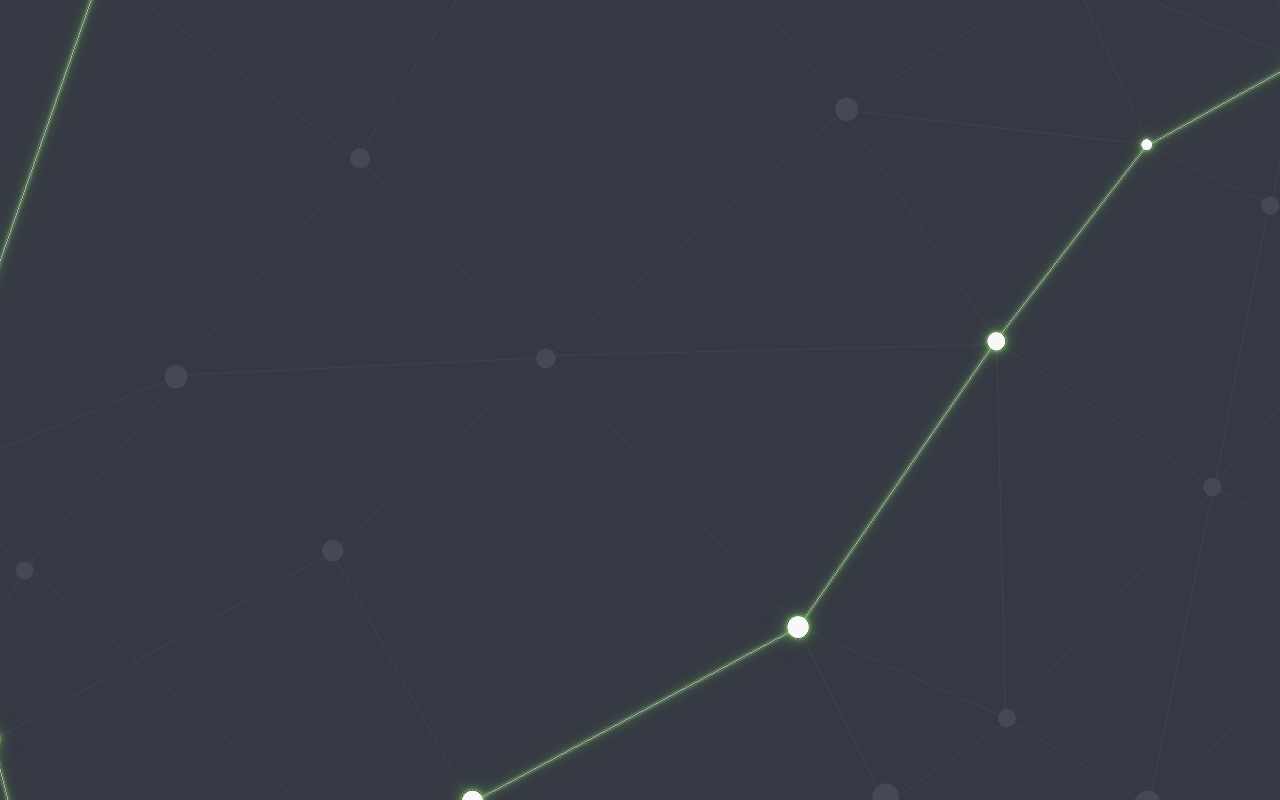
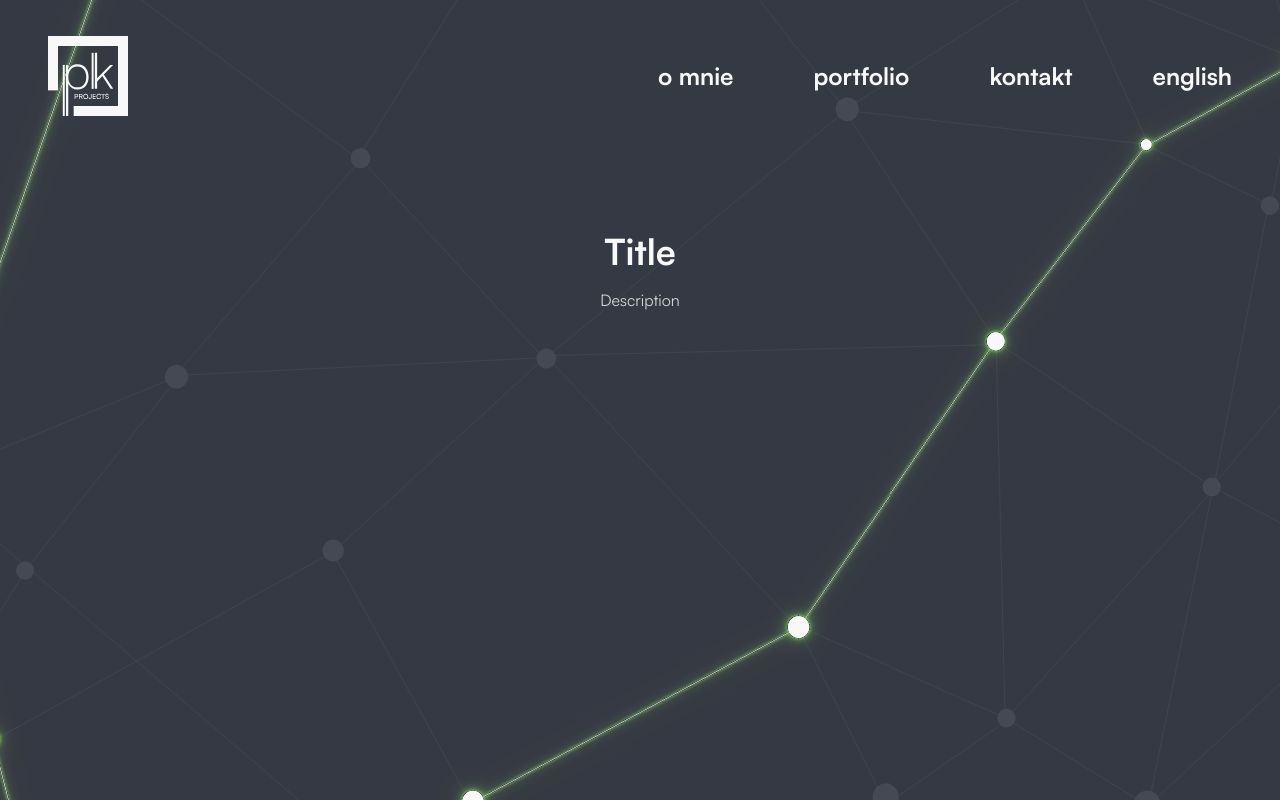
Before and after one commit to pkl1mek/pk-portfolio, a Next.js app: page / in a window 1280 px wide. Shown: the top 800 px of the page. Built offline with nearby package versions, Linux system fonts and the light colour scheme.

Commit message:
Added Header - preparation for the further implementation

```diff
--- a/postcss.config.js
+++ b/postcss.config.js
@@ -1,7 +1,7 @@
 /** @type {import('postcss-load-config').Config} */
 module.exports = {
   plugins: {
-    tailwindcss: {}, // <-- WRACAMY DO TEJ WERSJI (bez '@' i '/postcss')
+    tailwindcss: {},
     autoprefixer: {},
   },
 }
--- a/src/app/layout.tsx
+++ b/src/app/layout.tsx
@@ -1,33 +1,32 @@
-import type { Metadata } from 'next'
-import localFont from 'next/font/local'
-import './globals.css'
+import type { Metadata } from 'next';
+import localFont from 'next/font/local';
+import Header from '@/components/Header';
+import './globals.css';
 
 const satoshi = localFont({
-  src: '../fonts/Satoshi-Variable.woff2', // Dwie kropki na początku są kluczowe
+  src: '../fonts/Satoshi-Variable.woff2',
   variable: '--font-satoshi',
   display: 'swap',
-})
+});
 
 export const metadata: Metadata = {
   title: 'Pk Projects',
   description: 'Moje portfolio stworzone w Next.js i Tailwind CSS',
-}
+};
 
 export default function RootLayout({
   children,
 }: {
-  children: React.ReactNode
+  children: React.ReactNode;
 }) {
   return (
     <html lang="pl" className={`${satoshi.variable}`}>
-      <body
-        className="
-          bg-background text-foreground
-          bg-main-bg bg-no-repeat bg-center bg-cover bg-fixed
-        "
-      >
-        {children}
+      <body className="bg-background text-primary bg-main-bg bg-no-repeat bg-center bg-cover bg-fixed">
+        <div className="w-full max-w-[1440px] mx-auto px-8">
+          <Header />
+          <main>{children}</main>
+        </div>
       </body>
     </html>
-  )
+  );
 }
--- a/src/app/page.tsx
+++ b/src/app/page.tsx
@@ -1,6 +1,14 @@
 export default function HomePage() {
   return (
-    <main className="flex min-h-screen items-center justify-center p-8">
-    </main>
+    <div>
+      <div className="h-[200vh] py-20 text-center">
+        <h1 className="text-4xl font-bold text-primary">
+          Title
+        </h1>
+        <p className="mt-4 text-primary/80">
+          Description
+        </p>
+      </div>
+    </div>
   );
 }
--- /dev/null
+++ b/src/components/Header.tsx
@@ -0,0 +1,39 @@
+import Image from 'next/image';
+import Link from 'next/link';
+import HeaderButton from './HeaderButton';
+
+export default function Header() {
+  return (
+    <header className="w-full px-4 py-9 max-w-[1440px]">
+        <div className="max-w-screen-xl mx-auto">
+        <nav className="flex items-center justify-between">
+            <Link href="/">
+            <div className="relative h-20 w-20">
+                <Image
+                src="/logo.svg"
+                alt="Logo"
+                fill
+                className="object-contain"
+                />
+            </div>
+            </Link>
+
+            <ul className="flex items-center gap-20">
+            <li>
+                <HeaderButton href="#o-mnie" text="o mnie" />
+            </li>
+            <li>
+                <HeaderButton href="#portfolio" text="portfolio" />
+            </li>
+            <li>
+                <HeaderButton href="#kontakt" text="kontakt" />
+            </li>
+            <li>
+                <HeaderButton href="/en" text="english" />
+            </li>
+            </ul>
+        </nav>
+        </div>
+    </header>
+  );
+}
--- /dev/null
+++ b/src/components/HeaderButton.tsx
@@ -0,0 +1,32 @@
+import Link from 'next/link';
+import React from 'react';
+
+interface HeaderButtonProps {
+  href: string;
+  text: string;
+}
+
+export default function HeaderButton({ href, text }: HeaderButtonProps) {
+  return (
+    <Link
+      href={href}
+      className="
+        group relative inline-block py-2
+        text-2xl font-bold text-primary
+        transition-colors duration-300
+        hover:text-primary hover:neon hover:neon-green
+      "
+    >
+      {text}
+      <span
+        className="
+          absolute bottom-0 left-0 block h-[3px] w-full
+          transform scale-x-0 group-hover:scale-x-75
+          transition-transform duration-300 ease-in-out
+          origin-left
+          bg-white neon neon-green
+        "
+      />
+    </Link>
+  );
+}
--- a/tailwind.config.js
+++ b/tailwind.config.js
@@ -2,7 +2,6 @@
 const defaultTheme = require('tailwindcss/defaultTheme')
 const plugin = require('tailwindcss/plugin')
 
-// Funkcja pomocnicza do konwersji kolorów HEX na RGB
 function hexToRgb(hex) {
   const sanitizedHex = hex.replace('#', '')
   const r = parseInt(sanitizedHex.substring(0, 2), 16)
@@ -39,7 +38,6 @@ module.exports = {
     },
   },
   plugins: [
-    // --- Wtyczka do efektu NEONU (pozostaje bez zmian) ---
     plugin(function ({ addUtilities, theme }) {
       const neonUtilities = {}
       const colors = theme('colors')
@@ -54,13 +52,12 @@ module.exports = {
       addUtilities({
         '.neon': {
           '--neon-rgb': hexToRgb(theme('colors.primary')),
-          filter: `drop-shadow(0 0 30px rgba(var(--neon-rgb), 0.4)) drop-shadow(0 0 12px rgba(var(--neon-rgb), 0.7)) drop-shadow(0 0 4px rgba(var(--neon-rgb), 1.0))`,
+          filter: `drop-shadow(0 0 15px rgba(var(--neon-rgb), 0.3)) drop-shadow(0 0 7px rgba(var(--neon-rgb), 0.5)) drop-shadow(0 0 2px rgba(var(--neon-rgb), 1.0))`,
         },
         ...neonUtilities,
       })
     }),
 
-    // --- NOWA WTYCZKA DLA TWOJEGO KOMPONENTU .glass-card ---
     plugin(function ({ addComponents, theme }) {
       addComponents({
         '.glass-card': {
@@ -70,9 +67,7 @@ module.exports = {
           borderRadius: theme('borderRadius.full'),
           backgroundImage: theme('backgroundImage.glass-gradient'),
           backdropFilter: 'blur(10px)',
-          // Łączymy cień zewnętrzny i wewnętrzny
           boxShadow: 'inset 0 10px 15px -3px rgb(0 0 0 / 0.1), 0 4px 6px -4px rgb(0 0 0 / 0.1)',
-          // Można też użyć `filter` dla `drop-shadow`, ale `box-shadow` jest bardziej wszechstronny
           borderWidth: '1px',
           borderColor: theme('colors.stroke'),
         },
```
Also changed, not shown: public/logo.svg (added), 1 other file (tests, documents, lock files or other folders).
